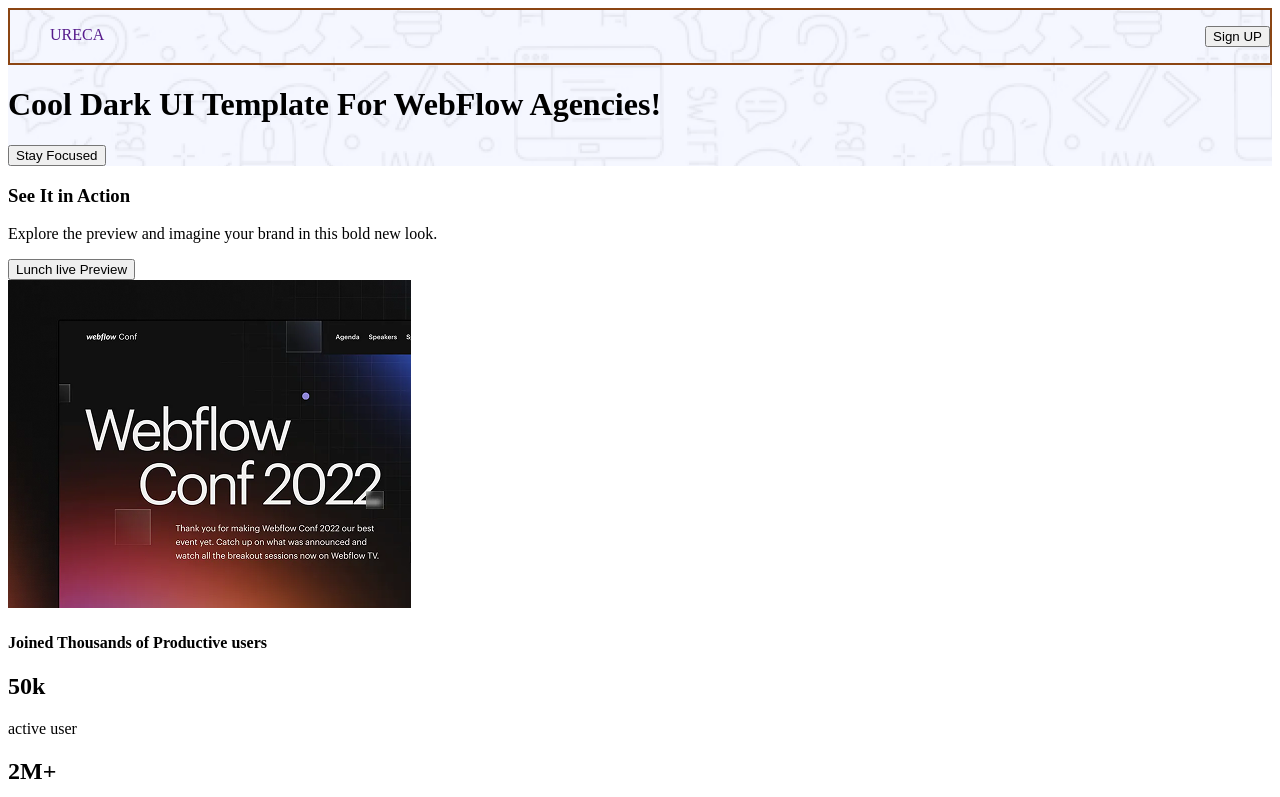
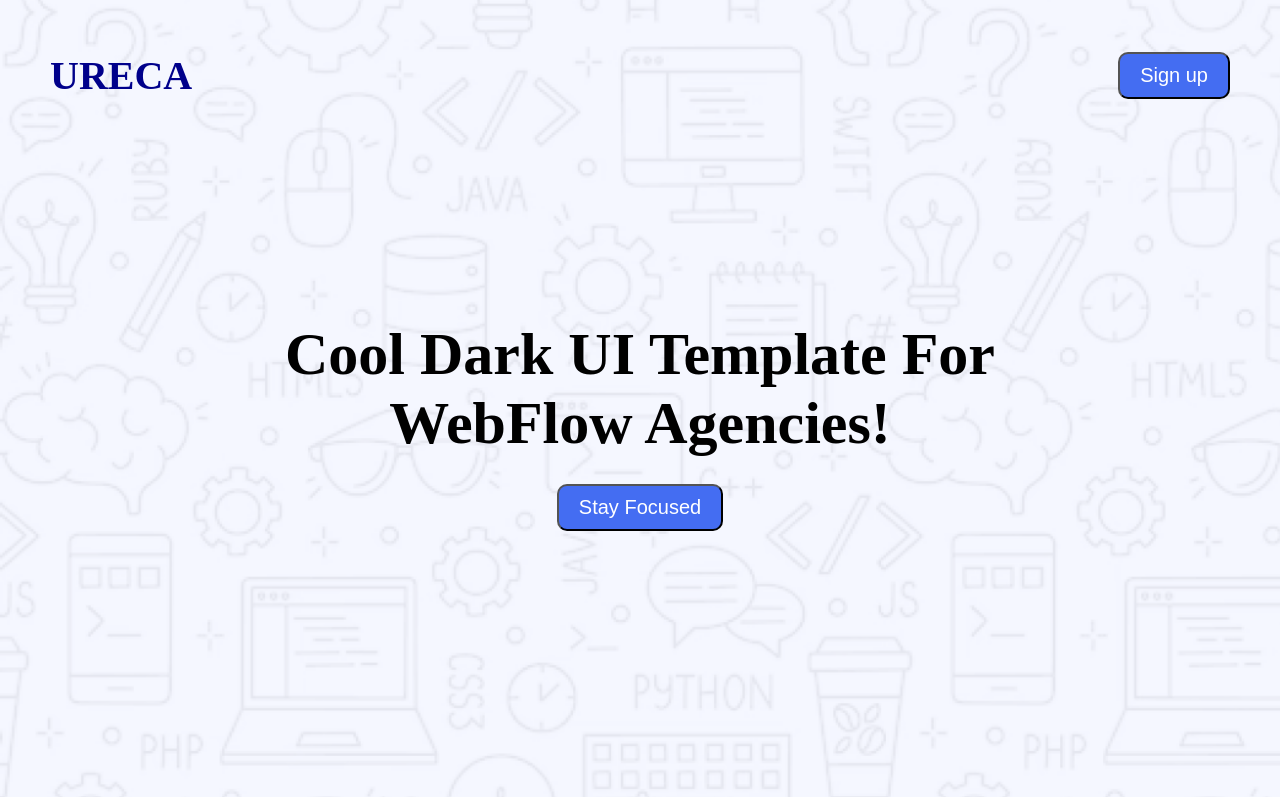
Before and after one commit to sayeduzzamansajid/Assignment-01, a plain HTML site: page index.html in a window 1280 px wide. Shown: the top 797 px of the page. Drawn offline with Linux system fonts and the light colour scheme.

Commit message:
Header complete

```diff
--- a/index.html
+++ b/index.html
@@ -10,16 +10,14 @@
 
 <body>
     <header class="header-content">
-        <nav>
-            <ul>
-                <li><a href="">URECA</a></li>
-                <li><a href=""><button>Sign UP</button></a></li>
-            </ul>
+        <nav class="nav">
+            <div class="logo">URECA</div>
+            <a href=""><button class="btn">Sign up</button></a>
         </nav>
-        <div>
+        <div class="front-text">
             <h1>Cool Dark UI Template For WebFlow Agencies!</h1>
             <div>
-                <a href=""><button>Stay Focused</button></a>
+                <a href=""><button class="btn">Stay Focused</button></a>
             </div>
         </div>
 
--- a/style.css
+++ b/style.css
@@ -1,19 +1,57 @@
+* {
+  margin: 0;
+  padding: 0;
+  box-sizing: border-box;
+}
 .header-content{
     background-image: url(assets/Hero-bg.png);
+    background-size: cover;
+    min-height: 100vh;
+    margin: px;
+    padding: 50px;
+    display: flex;
+    flex-wrap: wrap;
+    justify-content: center;
+}
+/* .header-content{
+    background-image: url(assets/Hero-bg.png);
+    background-size: cover;
+    display: flex;
+    min-height: 100vh;
+    text-align: center;
+    } */
+.nav{
+    display: flex;
+    justify-content: space-between;
+    align-items: center;
+    /* border: 2px solid black; */
+    height: 50px;
     width: 100%;
 
 }
-nav li{
-    list-style: none;
+
+.logo{
+    font-weight: 800;
+    font-size: 40px;
+    color: darkblue;
+    max-width: 0px;
 }
-nav li a{
-    text-decoration: none;
-}
-nav{
-    border: 2px solid saddlebrown;
+.front-text{
+    height: 237px;
+    width: 905px;
+    /* padding: 20px; */
+    justify-content: center;
+    align-items: center;
+    font-size: 30px;
+    text-align: center;
+    display: flex;
+    flex-wrap: wrap;
 
 }
-nav ul{
-display: flex;
-    justify-content: space-between;
+.btn{
+    font-size: 20px;
+    color: white;
+    background-color: rgb(68, 109, 242);
+    padding: 10px 20px;
+    border-radius: 10px;
 }
```
